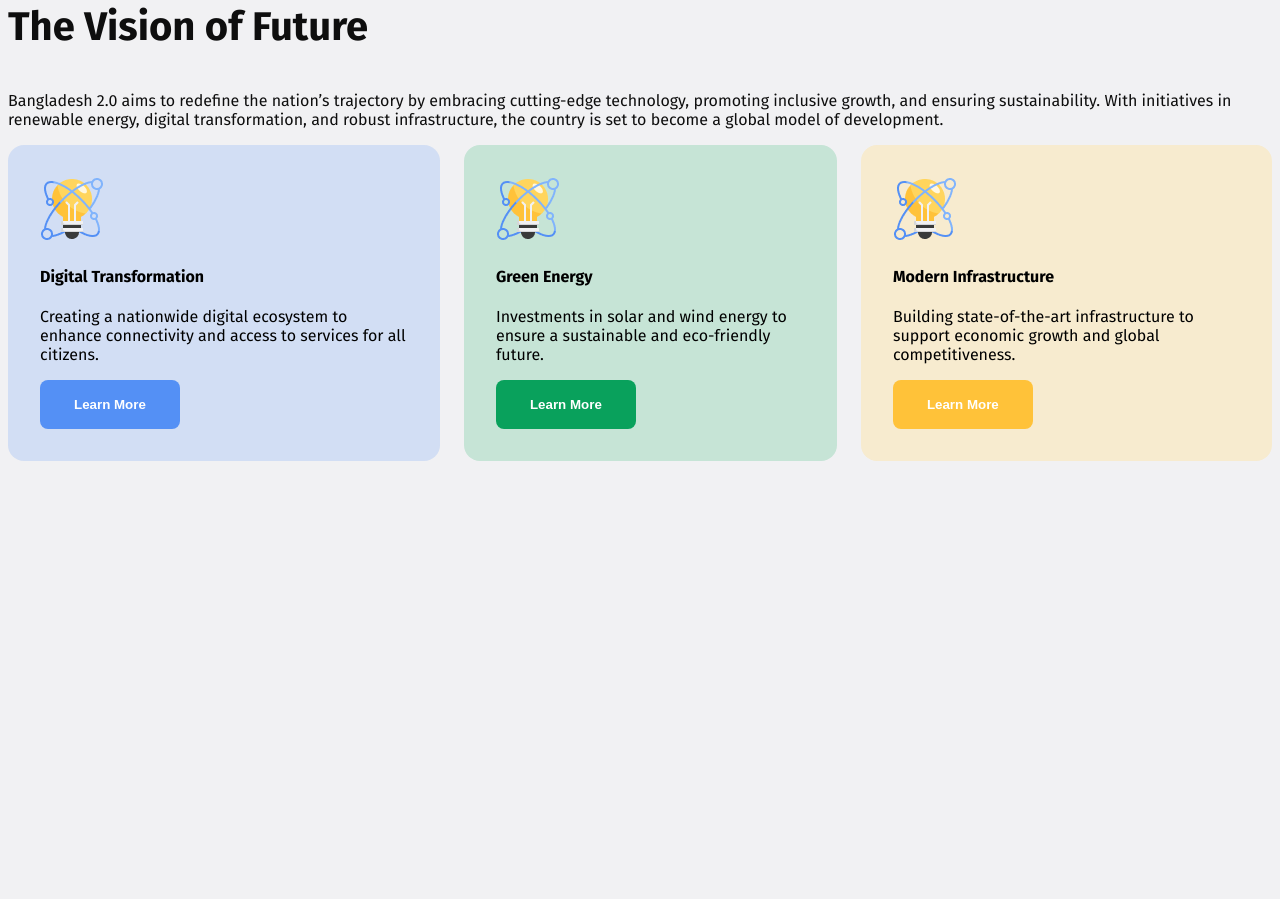
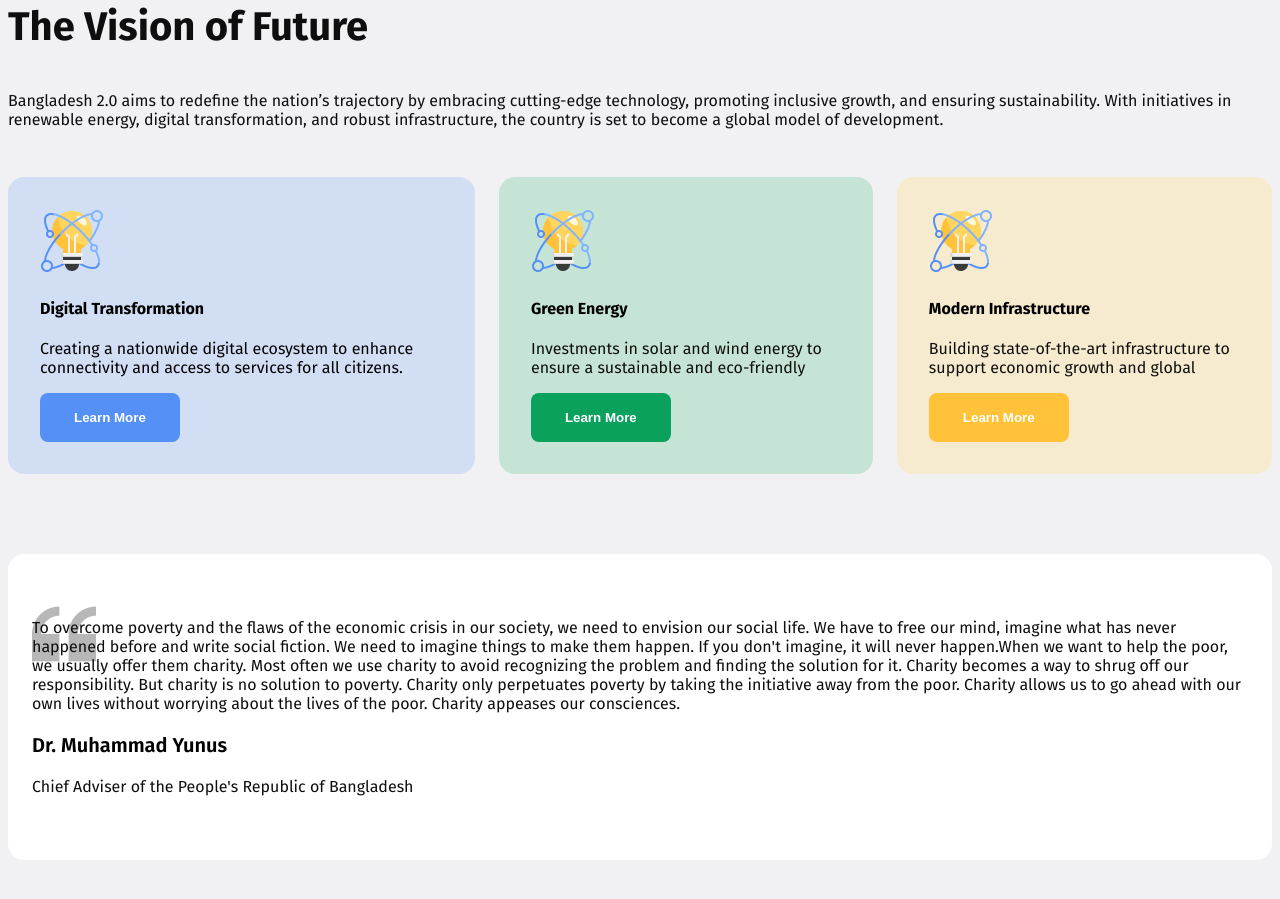
Before and after one commit to Mahdikaabir/assignment-01, a plain HTML site: page index.html in a window 1280 px wide. Shown: the part 1252-2151 px from the top of the page. Before the commit the page ends 1721 px from the top, so only its background shows below. Drawn offline with Linux system fonts and the light colour scheme.

Commit message:
quate-yunus-update

```diff
--- a/index.html
+++ b/index.html
@@ -65,31 +65,37 @@
                 </div>
             </div>
         </section>
-        <section class="Visions">
+        <section class="Visions section-margin">
             <h3 class="sections-title">The Vision of Future</h3>
             <p class="section-description">Bangladesh 2.0 aims to redefine the nation’s trajectory by embracing cutting-edge technology, promoting inclusive growth, and ensuring sustainability. With initiatives in renewable energy, digital transformation, and robust infrastructure, the country is set to become a global model of development.</p>
             <div class="vision-container">
                 <div class="vision vision-bg-color-1">
                     <img src="assets/card-icon.png" alt="">
                     <h4 class="vision-title">Digital Transformation</h4>
-                    <p class="vision-description"></p>
+                    <p class="section-description"></p>
                     <p>Creating a nationwide digital ecosystem to enhance connectivity and access to services for all citizens.</p>
                     <button class="btn-Vision digital-colol">Learn More</button>
                 </div>
                 <div class="vision vision-bg-color-2">
                     <img src="assets/card-icon.png" alt="">
                     <h4 class="vision-title">Green Energy</h4>
-                    <p class="vision-description">Investments in solar and wind energy to ensure a sustainable and eco-friendly future.</p>
+                    <p class="section-description">Investments in solar and wind energy to ensure a sustainable and eco-friendly</p>
                     <button class="btn-Vision green-color">Learn More</button>
                 </div>
                 <div class="vision vision-bg-color-3">
                     <img src="assets/card-icon.png" alt="">
                     <h4 class="vision-title">Modern Infrastructure</h4>
-                    <p class="vision-description">Building state-of-the-art infrastructure to support economic growth and global competitiveness.</p>
+                    <p class="section-description">Building state-of-the-art infrastructure to support economic growth and global</p>
                     <button class="btn-Vision Modern-color">Learn More</button>
                 </div>
             </div>
         </section>
+        <section class="quote section-margin">
+            <p class="section-description">To overcome poverty and the flaws of the economic crisis in our society, we need to envision our social life. We have to free our mind, imagine what has never happened before and write social fiction. We need to imagine things to make them happen. If you don't imagine, it will never happen.When we want to help the poor, we usually offer them charity. Most often we use charity to avoid recognizing the problem and finding the solution for it. Charity becomes a way to shrug off our responsibility. But charity is no solution to poverty. Charity only perpetuates poverty by taking the initiative away from the poor. Charity allows us to go ahead with our own lives without worrying about the lives of the poor. Charity appeases our consciences.
+            </p>
+            <h3 class="quote-yunus">Dr. Muhammad Yunus</h3>
+            <p class="section-description">Chief Adviser of the People's Republic of Bangladesh</p>
+        </section>
     </main>
 </body>
 </html>
--- a/style/style.css
+++ b/style/style.css
@@ -140,9 +140,9 @@
     gap: 24px;
   }
   .vision{
+    margin-top: 32px;
     padding: 32px;
     border-radius: 16px;
-    /* background-color: #5490F5; */
   }
   .digital-colol{
     background-color: #5490F5;
@@ -153,3 +153,19 @@
   .Modern-color{
     background-color: #FFC239;
   }
+  /* quote styles */
+  .quote{
+    background-image: url('../assets/quote-bg.png');
+    background-repeat: no-repeat;
+    background-position: top left;
+    background-color: white;
+    background-origin: content-box;
+    border-radius: 16px;
+    padding: 48px 24px;
+  }
+  .quote-yunus{
+    /* margin-top: 12px;
+    margin-bottom: 4px; */
+    font-size: 20px;
+    font-weight: 600;
+  }
```
